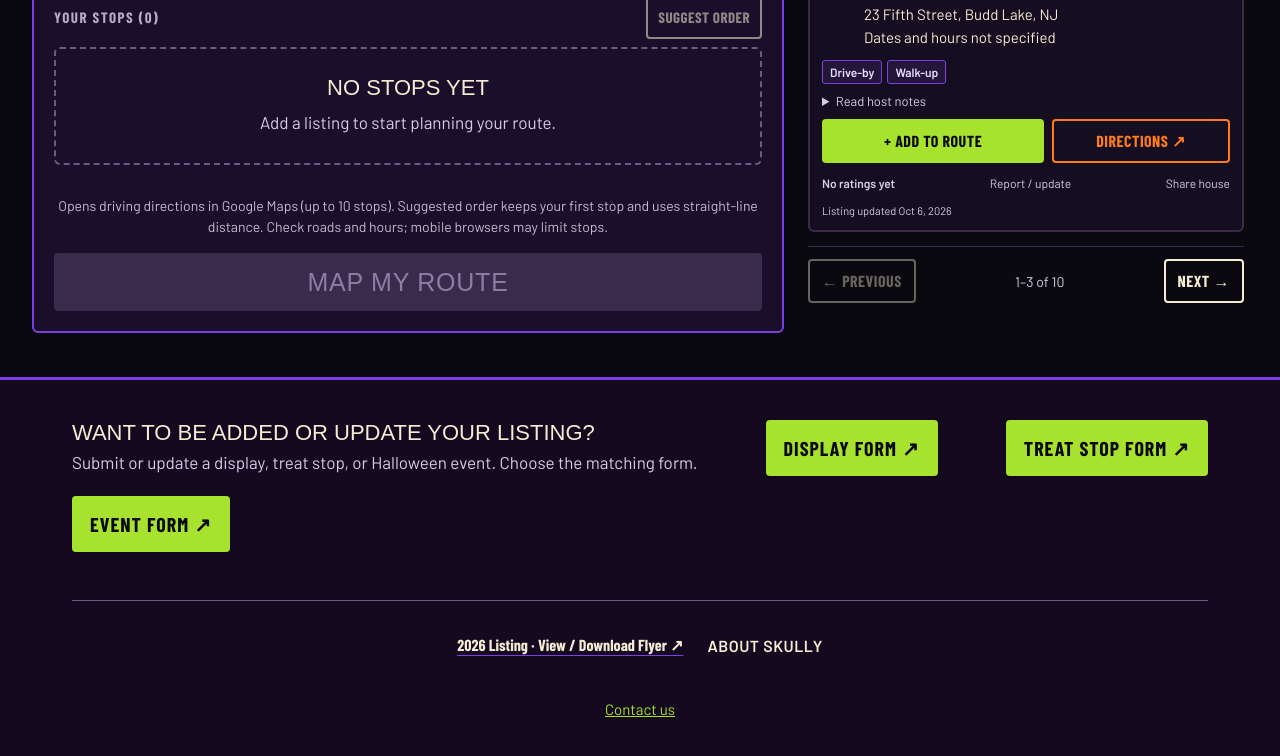
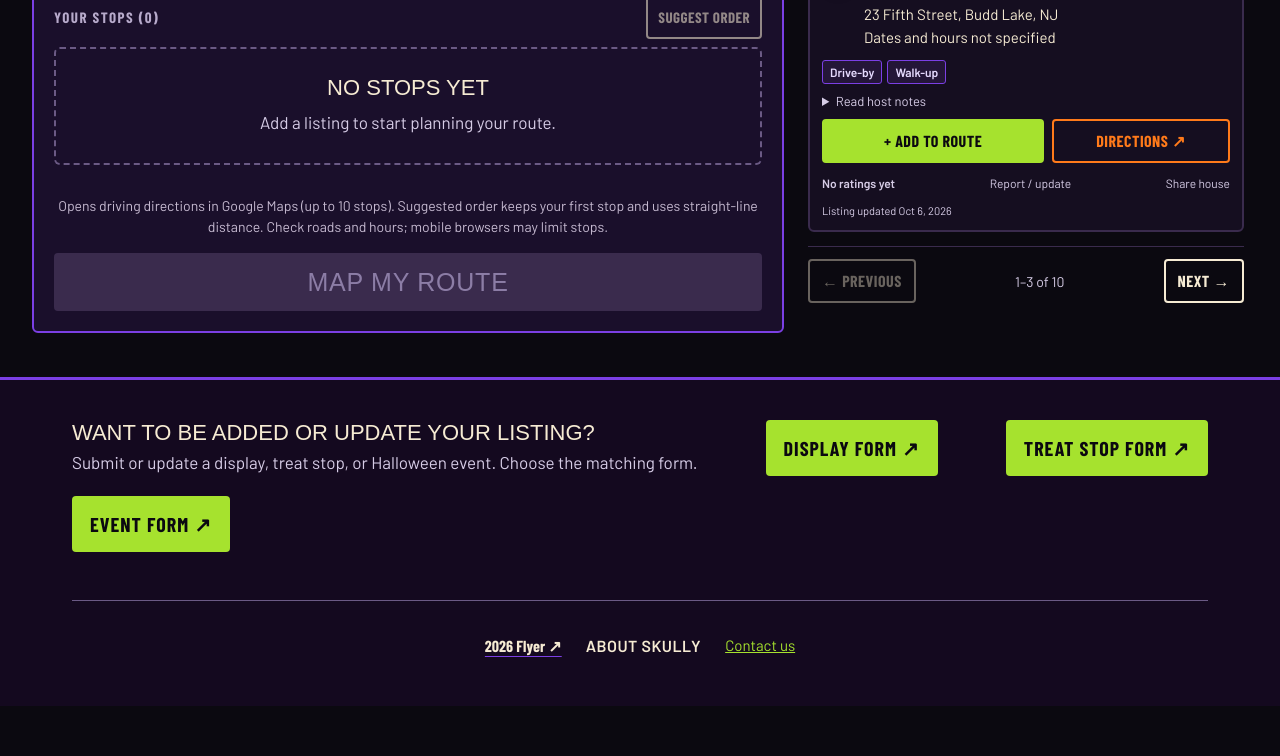
Before and after one commit to minervamadams-spec/hauntfinder, a plain HTML site: page index.html in a window 1280 px wide. Shown: the part 1049-1805 px from the top of the page. After the commit the page ends 1755 px from the top, so only its background shows below. Drawn offline with nearby package versions, Linux system fonts and the light colour scheme; no server answers; a web font is replaced by a local one.

Commit message:
Unify footer labels and clarify counter start date

```diff
--- a/index.html
+++ b/index.html
@@ -49,11 +49,11 @@
     <a class="btn btn--form" href="https://forms.gle/DTuKs27nSUWVbyf1A" target="_blank" rel="noopener">Treat Stop Form ↗</a>
     <a class="btn btn--form" href="https://forms.gle/bKfYM7u135mcWKfT8" target="_blank" rel="noopener">Event Form ↗</a>
   </div>
-  <div class="shell community-links">
-    <a class="listing-download" href="assets/hauntfinder-2026-listings.pdf" target="_blank" rel="noopener">2026 Listing · View / Download Flyer ↗</a>
+  <div class="shell community-links footer-links">
+    <a class="listing-download" href="assets/hauntfinder-2026-listings.pdf" target="_blank" rel="noopener">2026 Flyer ↗</a>
     <button class="btn btn--outline" type="button" id="aboutBtn">About Skully</button>
-    <span id="siteVisits" hidden title="Counts page loads, including repeat visits. Counting began October 8, 2026." style="font-size:0.9rem;white-space:nowrap;font-variant-numeric:tabular-nums">Site visits: <strong id="siteVisitTotal"></strong></span>
-    <a href="mailto:minervamadams@gmail.com" style="flex-basis:100%;grid-column:1/-1;text-align:center">Contact us</a>
+    <span id="siteVisits" hidden title="Counts page loads, including repeat visits. Counting began October 8, 2026.">Visits since Oct 8: <strong id="siteVisitTotal"></strong></span>
+    <a href="mailto:minervamadams@gmail.com">Contact us</a>
   </div>
 </footer>
 
```
